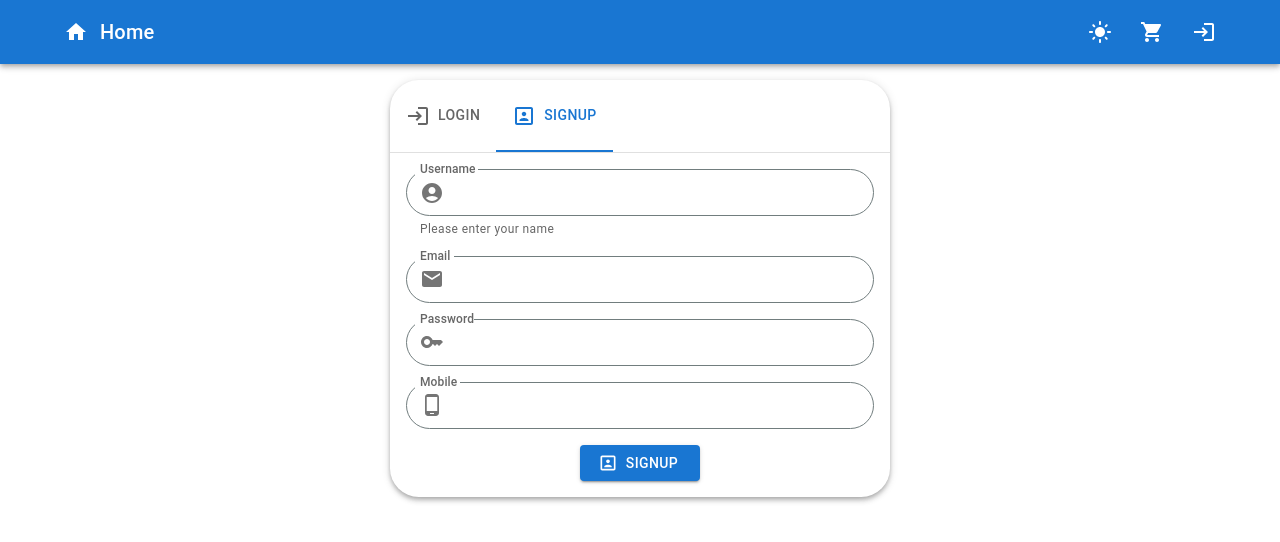
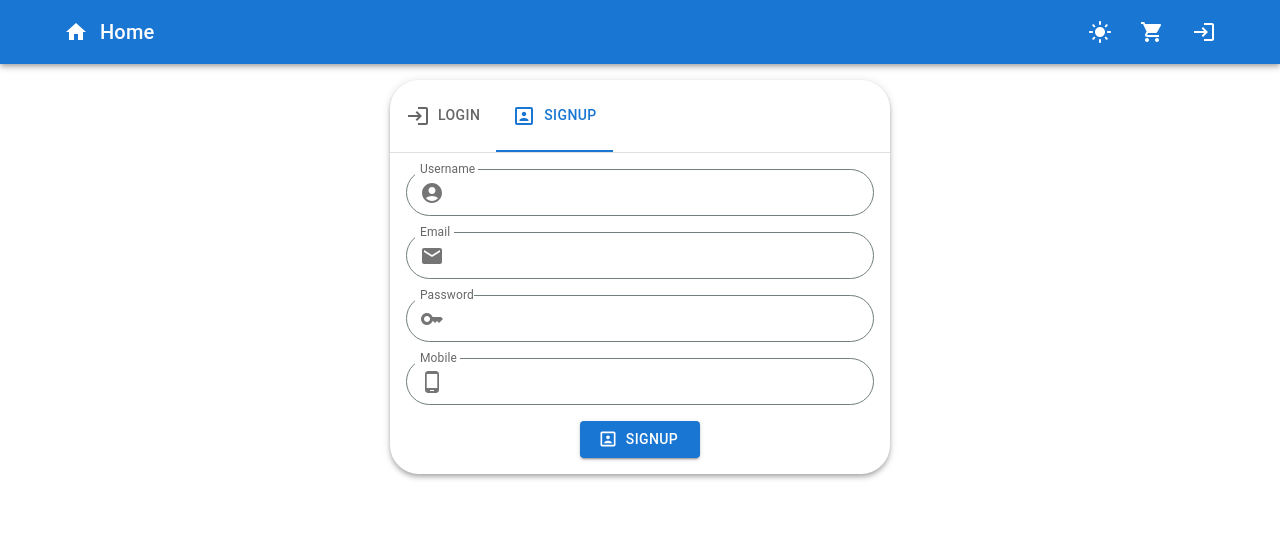
Before and after one commit to rezaramezani1367/ecommerce-app-new-main, a React (Create React App) app: page /signup in a window 1280 px wide. Shown: the top 542 px of the page. Built offline with nearby package versions, Linux system fonts and the light colour scheme.

Commit message:
commit for use formik in component signup

```diff
--- a/package.json
+++ b/package.json
@@ -13,6 +13,7 @@
     "@testing-library/react": "^13.0.0",
     "@testing-library/user-event": "^13.2.1",
     "axios": "^1.1.3",
+    "formik": "^2.2.9",
     "react": "^18.2.0",
     "react-dom": "^18.2.0",
     "react-redux": "^8.0.5",
--- a/src/components/Login.js
+++ b/src/components/Login.js
@@ -1,4 +1,10 @@
-import { LoginOutlined,Login as LoginIcon, Portrait, Key, Email } from "@mui/icons-material";
+import {
+  LoginOutlined,
+  Login as LoginIcon,
+  Portrait,
+  Key,
+  Email,
+} from "@mui/icons-material";
 
 import {
   Box,
@@ -10,23 +16,11 @@ import {
   Tabs,
   TextField,
 } from "@mui/material";
+import { useFormik } from "formik";
 import React from "react";
 import { useNavigate } from "react-router-dom";
 
 export const CustomField = styled(TextField)(() => ({
-  "& label": {
-    fontWeight: 500,
-    top: 0,
-    left: 0,
-  },
-  "& label.Mui-focused": {
-    top: 0,
-    left: 0,
-  },
-  "& label.MuiFormLabel-filled": {
-    top: 0,
-    left: 0,
-  },
   "& input": {
     padding: "0.75rem 0.5rem",
   },
@@ -34,16 +28,55 @@ export const CustomField = styled(TextField)(() => ({
     "& fieldset": {
       borderColor: "#717D7E",
       borderRadius: "3rem",
-    }
+    },
   },
 }));
 export const HeaderLogin = ({ value }) => {
+  const validate = (values) => {
+    let errors = {};
+    if (!values.password) {
+      errors.password = "Required password";
+    }
+    if (!values.email) {
+      errors.email = "Required email";
+    }
+
+    return errors;
+  };
+  const formik = useFormik({
+    initialValues: {
+      password: "",
+      email: "",
+    },
+    onSubmit: (values) => {
+      alert(JSON.stringify(values, null, 2));
+    },
+    validate,
+    onReset: (values) => {
+      return {
+        password: "",
+        email: "",
+      };
+    },
+  });
   const navigate = useNavigate();
   return (
-    <Box sx={{ borderBottom: 1, borderColor: "divider",overflow:'hidden' }}>
-      <Tabs value={value} aria-label="basic tabs" sx={{bgcolor: ''}}>
-        <Tab icon={<LoginIcon />} iconPosition='start' label="Login" value="1" onClick={() => navigate("/login")} />
-        <Tab icon={<Portrait />}  iconPosition='start' label="Signup" value="2" onClick={() => navigate("/signup")} />
+    <Box sx={{ borderBottom: 1, borderColor: "divider", overflow: "hidden" }}>
+      <Tabs value={value} aria-label="basic tabs" sx={{ bgcolor: "" }}>
+        <Tab
+          icon={<LoginIcon />}
+          iconPosition="start"
+          label="Login"
+          value="1"
+          onClick={() => navigate("/login")}
+        />
+        <Tab
+          icon={<Portrait />}
+          iconPosition="start"
+          label="Signup"
+          value="2"
+          onClick={() => navigate("/signup")}
+        />
       </Tabs>
     </Box>
   );
@@ -67,7 +100,7 @@ const Login = () => {
             <CustomField
               label="Email"
               id="outlined-username-small"
-              // defaultValue="Small"
+              name="username"
               InputProps={{
                 startAdornment: (
                   <InputAdornment position="start">
@@ -75,13 +108,12 @@ const Login = () => {
                   </InputAdornment>
                 ),
               }}
-
               size="small"
               fullWidth
             />
 
             <CustomField
-            startIcon={<LoginIcon />}
+              name="Password"
               InputProps={{
                 startAdornment: (
                   <InputAdornment position="start">
@@ -91,7 +123,6 @@ const Login = () => {
               }}
               label="Password"
               id="outlined-username-small"
-              // defaultValue="Small"
               size="small"
               fullWidth
               type="password"
--- a/src/components/Signup.js
+++ b/src/components/Signup.js
@@ -1,18 +1,60 @@
-import { AccountCircle, Email, Key, LoginOutlined, PhoneAndroid, Portrait } from "@mui/icons-material";
-import { TabContext, TabList, TabPanel } from "@mui/lab";
 import {
-  Box,
-  Button,
-  InputAdornment,
-  Paper,
-  Tab,
-  Tabs,
-  TextField,
-} from "@mui/material";
+  AccountCircle,
+  Email,
+  Key,
+  PhoneAndroid,
+  Portrait,
+} from "@mui/icons-material";
+
+import { Box, Button, InputAdornment, Paper } from "@mui/material";
 import React from "react";
 import { CustomField, HeaderLogin } from "./Login";
+import { useFormik } from "formik";
 
 const Signup = () => {
+  const validate = (values) => {
+    let errors = {};
+    if (!values.username) {
+      errors.username = "Please enter your username";
+    }
+    if (
+      !/^(?=.*?[A-Z])(?=.*?[a-z])(?=.*?[0-9])(?=.*?[^\w\s]).{8,}$/.test(
+        values.password
+      )
+    ) {
+      errors.password = ` The password field has minimum 8 characters, at least one
+      uppercase letter, one lowercase letter, one number and one
+      special character`;
+    }
+    if (!/^[^\s@]+@[^\s@]+\.[^\s@]+$/.test(values.email)) {
+      errors.email = "Please enter your valid email";
+    }
+    if (!/^[0][9][0-9]{9}$/.test(values.mobile)) {
+      errors.mobile = `The mobile field must be number(11character) and started by
+      09 example 09123456789`;
+    }
+    return errors;
+  };
+  const formik = useFormik({
+    initialValues: {
+      username: "",
+      password: "",
+      email: "",
+      mobile: "",
+    },
+    onSubmit: (values) => {
+      console.log(values);
+    },
+    validate,
+    onReset: (values) => {
+      return {
+        username: "",
+        password: "",
+        email: "",
+        mobile: "",
+      };
+    },
+  });
   return (
     <Box
       className="flex justify-center items-center font-bold text-2xl"
@@ -29,11 +71,21 @@ const Signup = () => {
           className="flex flex-col gap-4 p-4"
           noValidate
           autoComplete="off"
+          onSubmit={formik.handleSubmit}
         >
           <CustomField
-            helperText="Please enter your name"
+            error={formik.errors.username && formik.touched.username}
+            helperText={
+              formik.errors.username && formik.touched.username
+                ? formik.errors.username
+                : ""
+            }
             label="Username"
-            id="outlined-username-small"
+            name="username"
+            id="username"
+            autoComplete="username"
+            onChange={formik.handleChange}
+            onBlur={formik.handleBlur}
             InputProps={{
               startAdornment: (
                 <InputAdornment position="start">
@@ -45,9 +97,17 @@ const Signup = () => {
             fullWidth
           />
           <CustomField
+            error={formik.errors.email && formik.touched.email}
+            helperText={
+              formik.errors.email && formik.touched.email
+                ? formik.errors.email
+                : ""
+            }
             label="Email"
-            id="outlined-username-small"
-            // defaultValue="Small"
+            name="email"
+            id="email"
+            onChange={formik.handleChange}
+            onBlur={formik.handleBlur}
             InputProps={{
               startAdornment: (
                 <InputAdornment position="start">
@@ -60,6 +120,12 @@ const Signup = () => {
           />
 
           <CustomField
+            error={formik.errors.password && formik.touched.password}
+            helperText={
+              formik.errors.password && formik.touched.password
+                ? formik.errors.password
+                : ""
+            }
             InputProps={{
               startAdornment: (
                 <InputAdornment position="start">
@@ -68,15 +134,27 @@ const Signup = () => {
               ),
             }}
             label="Password"
-            id="outlined-username-small"
-            // defaultValue="Small"
+            name="password"
+            id="password"
+            autoComplete="current-password"
+            onChange={formik.handleChange}
+            onBlur={formik.handleBlur}
             size="small"
             fullWidth
             type="password"
-            />
+          />
           <CustomField
+            error={formik.errors.mobile && formik.touched.mobile}
+            helperText={
+              formik.errors.mobile && formik.touched.mobile
+                ? formik.errors.mobile
+                : ""
+            }
             label="Mobile"
-            id="outlined-username-small"
+            name="mobile"
+            id="mobile"
+            onChange={formik.handleChange}
+            onBlur={formik.handleBlur}
             InputProps={{
               startAdornment: (
                 <InputAdornment position="start">
@@ -92,6 +170,7 @@ const Signup = () => {
               sx={{ minWidth: 120 }}
               variant="contained"
               startIcon={<Portrait />}
+              type="submit"
             >
               Signup
             </Button>
```
Also changed, not shown: 1 other file (tests, documents, lock files or other folders). Lines whose indentation alone changed are shown as unchanged.
